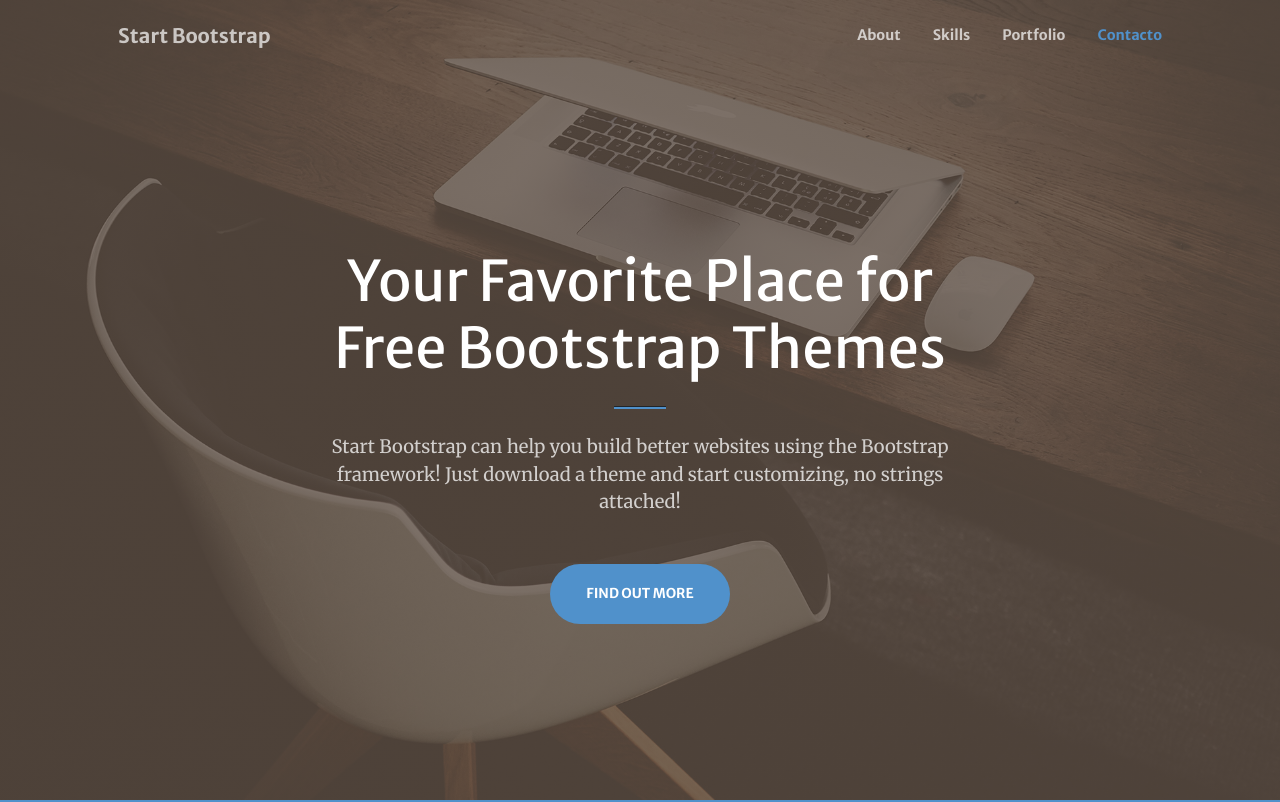
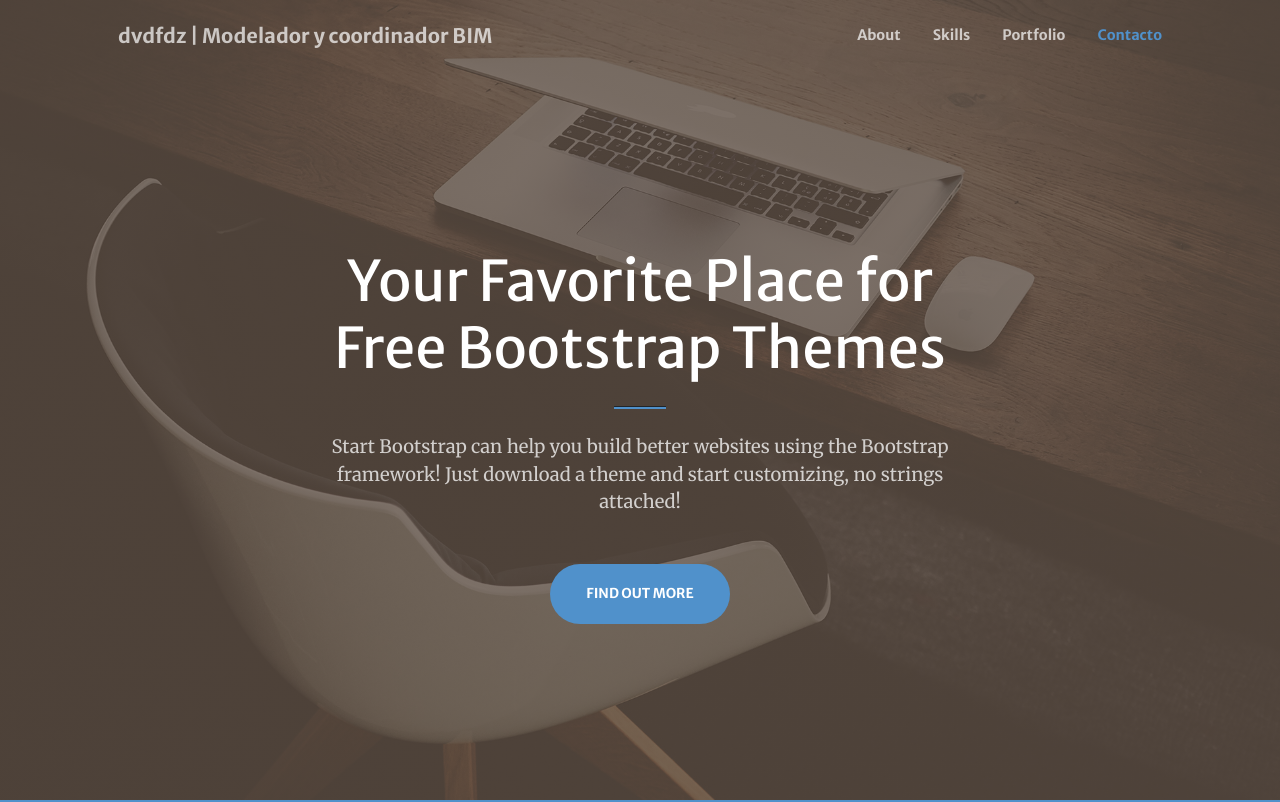
Before and after one commit to dvdfdz/portfolio, a plain HTML site: page index.html in a window 1280 px wide. Shown: the top 802 px of the page. Drawn offline with nearby package versions, Linux system fonts and the light colour scheme; some packages are replaced by stand-ins of ours; a script that the page names is missing.

Commit message:
Update index.html

```diff
--- a/index.html
+++ b/index.html
@@ -5,7 +5,7 @@
         <meta name="viewport" content="width=device-width, initial-scale=1, shrink-to-fit=no" />
         <meta name="description" content="" />
         <meta name="author" content="" />
-        <title>dvdfdz | BIM</title>
+        <title>dvdfdz | Modelador y coordinador BIM</title>
         <!-- Favicon-->
         <link rel="icon" type="image/x-icon" href="assets/favicon.ico" />
         <!-- Bootstrap Icons-->
@@ -22,7 +22,7 @@
         <!-- Navigation-->
         <nav class="navbar navbar-expand-lg navbar-light fixed-top py-3" id="mainNav">
             <div class="container px-4 px-lg-5">
-                <a class="navbar-brand" href="#page-top">Start Bootstrap</a>
+                <a class="navbar-brand" href="#page-top">dvdfdz | Modelador y coordinador BIM</a>
                 <button class="navbar-toggler navbar-toggler-right" type="button" data-bs-toggle="collapse" data-bs-target="#navbarResponsive" aria-controls="navbarResponsive" aria-expanded="false" aria-label="Toggle navigation"><span class="navbar-toggler-icon"></span></button>
                 <div class="collapse navbar-collapse" id="navbarResponsive">
                     <ul class="navbar-nav ms-auto my-2 my-lg-0">
```
